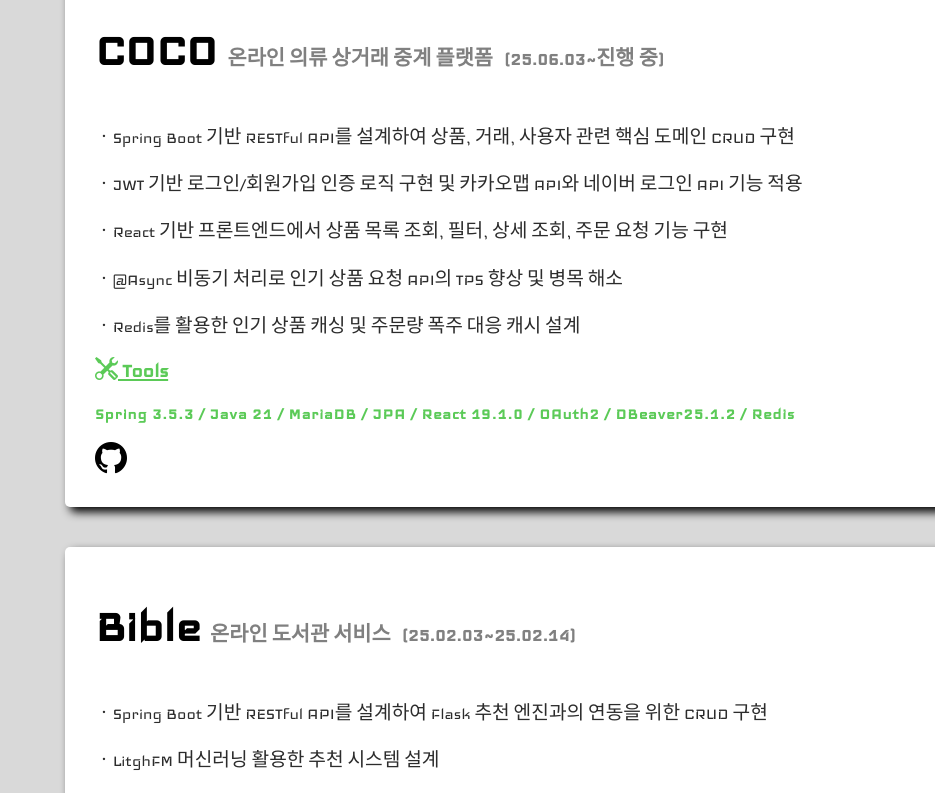
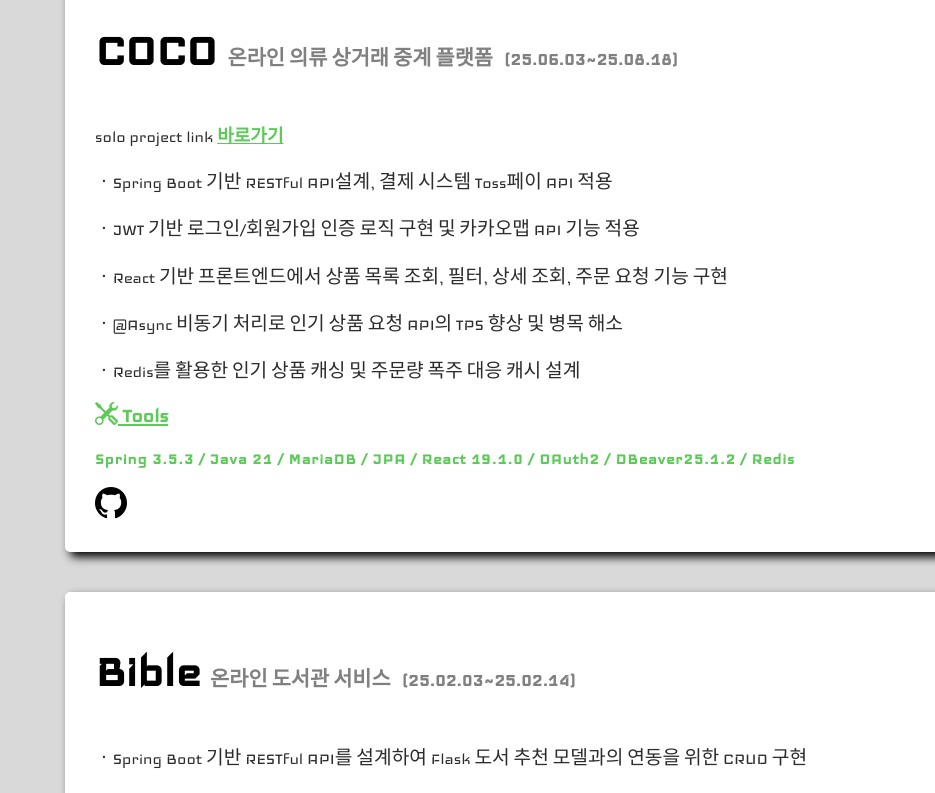
Before and after one commit to leesumin7766/portfolio, a Next.js app in the folder client/: page /main in a window 1280 px wide. Shown: the part 1500-2293 px from the top of the page, without its empty margins (345-1280 px from the left). Built offline with nearby package versions, Linux system fonts and the light colour scheme; a web font is replaced by a local one.

Commit message:
coco 업데이트

```diff
--- a/client/src/components/Main.js
+++ b/client/src/components/Main.js
@@ -99,9 +99,17 @@ const Main = () => {
 <section className={styles.projects} id="projects">
   <h1>Projects</h1>
   <div className={styles.projectCard}>
-    <h2>COCO <span>온라인 의류 상거래 중계 플랫폼</span> <span>(25.06.03~진행 중)</span></h2>
-    <p>ㆍSpring Boot 기반 RESTful API를 설계하여 상품, 거래, 사용자 관련 핵심 도메인 CRUD 구현</p>
-    <p>ㆍJWT 기반 로그인/회원가입 인증 로직 구현 및 카카오맵 API와 네이버 로그인 API 기능 적용</p>
+    <h2>COCO <span>온라인 의류 상거래 중계 플랫폼</span> <span>(25.06.03~25.08.18)</span></h2>
+    <p>solo project link <a
+      href="http://3.37.52.16/"
+      target="_blank"
+      rel="noopener noreferrer"
+      className={styles.projectLink}
+    >
+      바로가기
+    </a></p>
+    <p>ㆍSpring Boot 기반 RESTful API설계, 결제 시스템 Toss페이 API 적용</p>
+    <p>ㆍJWT 기반 로그인/회원가입 인증 로직 구현 및 카카오맵 API 기능 적용</p>
     <p>ㆍReact 기반 프론트엔드에서 상품 목록 조회, 필터, 상세 조회, 주문 요청 기능 구현</p>
     <p>ㆍ@Async 비동기 처리로 인기 상품 요청 API의 TPS 향상 및 병목 해소</p>
     <p>ㆍRedis를 활용한 인기 상품 캐싱 및 주문량 폭주 대응 캐시 설계</p>
@@ -114,7 +122,7 @@ const Main = () => {
   </div>
   <div className={styles.projectCard}>
     <h2>Bible <span>온라인 도서관 서비스</span> <span>(25.02.03~25.02.14)</span></h2>
-    <p>ㆍSpring Boot 기반 RESTful API를 설계하여 Flask 추천 엔진과의 연동을 위한 CRUD 구현</p>
+    <p>ㆍSpring Boot 기반 RESTful API를 설계하여 Flask 도서 추천 모델과의 연동을 위한 CRUD 구현</p>
     <p>ㆍLitghFM 머신러닝 활용한 추천 시스템 설계</p>
     <p>ㆍVue3 기반 Fetch API를 활용하여 도서 추천 캐러셀 UI, 반응형 스타일링 적용</p>
     <p>ㆍMockMvc와 JUnit을 활용한 Jacoco 커버리지 테스트 코드 작성</p>
--- a/client/src/components/Main.module.css
+++ b/client/src/components/Main.module.css
@@ -282,6 +282,13 @@
   color: gray;
 }
 
+.projectLink {
+  font-size: 18px; /* 글씨 크기 */
+  font-weight: bold; /* 굵게 */
+  margin-top: 10px; /* 위쪽 여백 */
+  color: #5bca57; /* 글자 색상 */
+  text-decoration: underline;
+}
 .projectCard .tools {
   font-size: 23px; /* 글씨 크기 */
   font-weight: bold; /* 굵게 */
```
